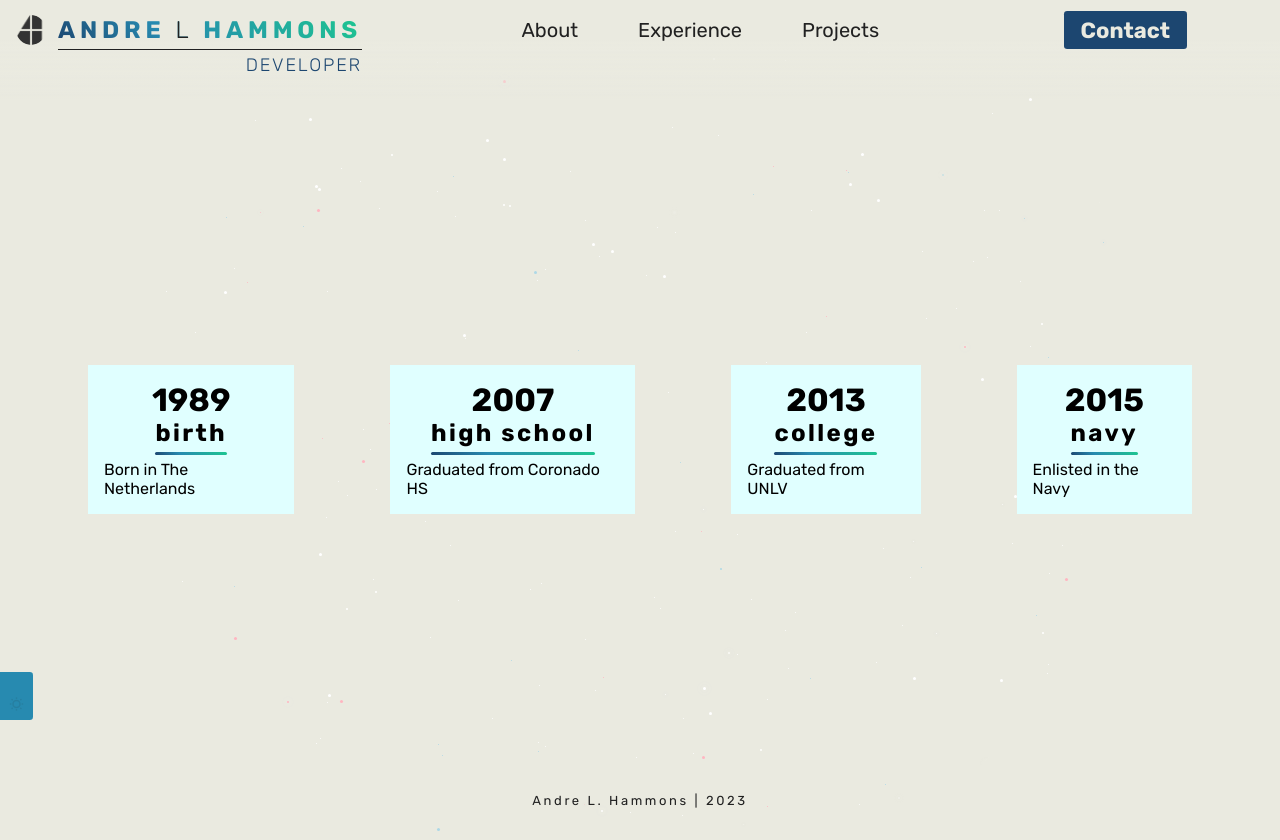
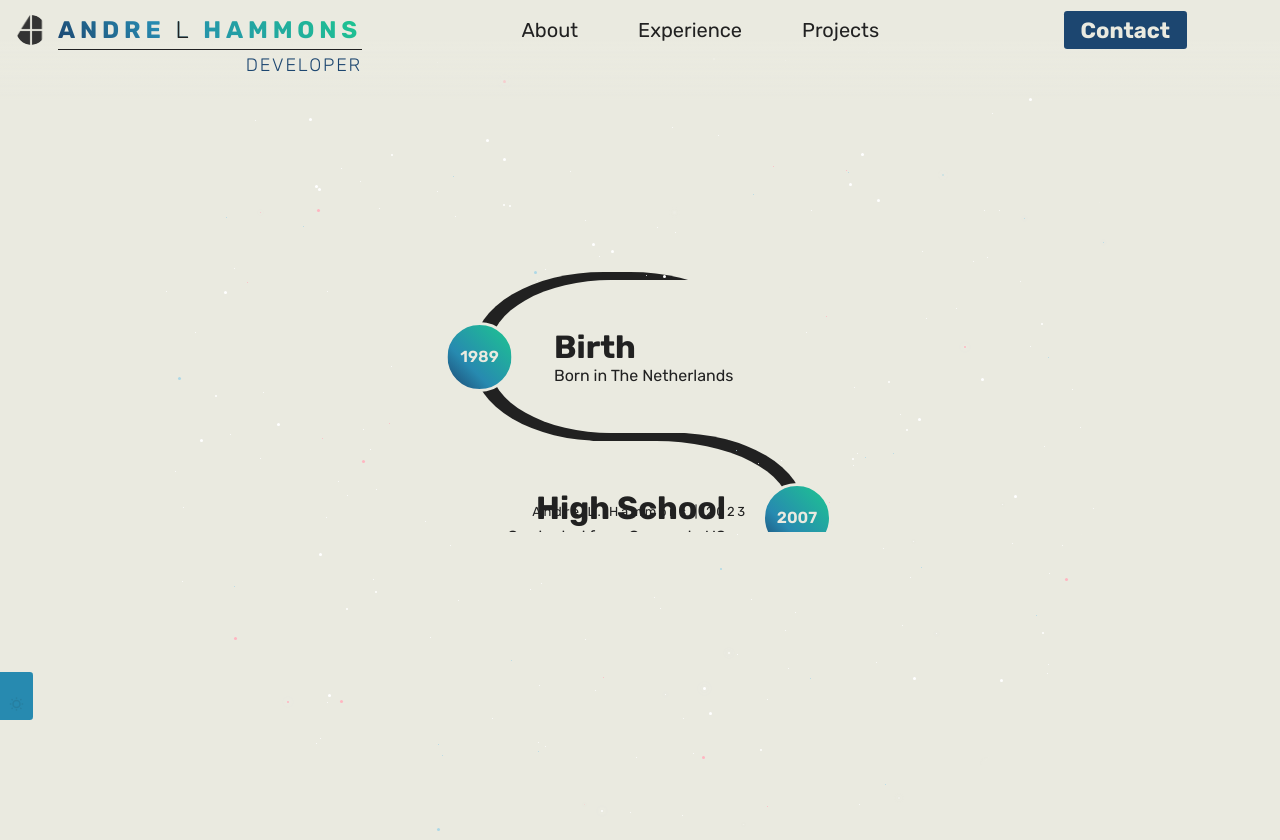
Before and after one commit to AhamSammich/dev-portfolio, an Astro site: page /timeline in a window 1280 px wide. After the commit the page ends 800 px from the top, so only its background shows below. Built offline with nearby package versions, Linux system fonts and the light colour scheme; Astro itself is replaced by a stand-in of ours; some icons are missing.

Commit message:
Update timeline styling

```diff
--- a/src/components/Timeline.vue
+++ b/src/components/Timeline.vue
@@ -10,40 +10,127 @@ const props = defineProps<{
 
 <template>
   <div id="timeline">
-    <div id="dateline">
-      <template v-for="ev in events">
-        <div class="event-card">
-          <h1>{{ ev.year }}</h1>
-          <h2>{{ ev.name }}</h2>
-          <p>{{ ev.description }}</p>
-        </div>
-      </template>
-    </div>
+    <template v-for="ev in events">
+      <div class="event-card" :data-year="ev.year">
+        <h1>{{ ev.name }}</h1>
+        <p>{{ ev.description }}</p>
+      </div>
+    </template>
   </div>
 </template>
 
 <style scoped lang="postcss">
-#dateline {
-  height: 100dvh;
-  overflow-x: scroll;
-  overflow-y: hidden;
+#timeline {
+  height: 33dvh;
+  overflow-y: scroll;
+  overflow-x: hidden;
 
   display: flex;
+  flex-direction: column;
   justify-content: flex-start;
   align-items: center;
+  padding: 0.5rem;
+  position: relative;
+
+  &::before {
+    content: "";
+    display: block;
+    height: inherit;
+    background: linear-gradient(180deg, var(--color2), transparent, var(--color2));
+    top: 0;
+    left: 0;
+  }
 
   &::-webkit-scrollbar {
-    height: 0.3rem;
+    width: 0.1rem;
   }
 }
 
 .event-card {
+  --curve: 45%;
+  --point-size: 64px;
   display: flex;
+  width: 300px;
   flex-direction: column;
   justify-content: center;
   align-items: center;
-  background-color: lightcyan;
-  margin: 3rem;
-  padding: 1rem;
+  background-color: var(--color2);
+  color: var(--color1);
+  margin: 0.25em 5rem;
+  padding: 3rem 1rem;
+  position: relative;
+
+  &::before,
+  &::after {
+    height: 100%;
+    width: 90%;
+    position: absolute;
+    display: block;
+    z-index: -1;
+    content: "";
+    border-radius: var(--curve);
+    top: 0;
+    left: 0;
+  }
+
+  /* DATE BUBBLE */
+  &::before {
+    content: attr(data-year);
+    text-align: center;
+    display: flex;
+    flex-direction: column;
+    justify-content: center;
+    color: var(--color2);
+    font-weight: 600;
+    height: var(--point-size);
+    width: var(--point-size);
+    background: var(--gradient);
+    border: 0.2rem solid var(--color2);
+    z-index: 2;
+  }
+
+  &:nth-child(odd) {
+    border-radius: var(--curve) 0.5em 0.5em var(--curve);
+
+    & > * {
+      align-self: flex-start;
+      padding-left: 3rem;
+      text-align: left;
+    }
+
+    &::before {
+      border-radius: 50%;
+      left: 0;
+      top: 50%;
+      translate: -65% -50%;
+    }
+
+    /* TIMELINE (LEFT) */
+    &::after {
+      box-shadow: -0.5em 0 0 0.5em var(--color1);
+    }
+  }
+
+  &:nth-child(even) {
+    border-radius: 0.5em var(--curve) var(--curve) 0.5em;
+
+    & > * {
+      align-self: flex-end;
+      padding-right: 3rem;
+      text-align: right;
+    }
+
+    &::before {
+      border-radius: 50%;
+      left: 100%;
+      top: 50%;
+      translate: -40% -50%;
+    }
+
+    /* TIMELINE (RIGHT) */
+    &::after {
+      box-shadow: 2.25em 0 0 0.5em var(--color1);
+    }
+  }
 }
 </style>
--- a/src/layouts/Layout.astro
+++ b/src/layouts/Layout.astro
@@ -106,7 +106,8 @@ const { title } = Astro.props;
   }
 
   body {
-    min-height: 100svh;
+    min-height: 100vh;
+    min-height: 100dvh;
     background-color: var(--color2);
     display: flex;
     flex-direction: column;
@@ -156,13 +157,15 @@ const { title } = Astro.props;
   }
 
   footer {
+    position: absolute;
     max-width: 90%;
-    margin: -5% auto;
+    margin: 0 auto;
     padding: 1em 0;
     color: var(--color1);
     text-align: center;
     font-size: small;
     letter-spacing: 0.2em;
+    bottom: 0;
   }
 
   h2 {
@@ -180,7 +183,7 @@ const { title } = Astro.props;
   }
 
   #content-wrapper {
-    width: clamp(320px, 100svw, 1200px);
+    width: clamp(320px, 100vw, 1200px);
     height: 100%;
     position: relative;
     display: flex;
--- a/src/pages/timeline.astro
+++ b/src/pages/timeline.astro
@@ -4,24 +4,31 @@ import Timeline from "../components/Timeline.vue";
 
 const events = [
   {
-    name: "birth",
+    name: "Birth",
     year: 1989,
     description: "Born in The Netherlands",
   },
   {
-    name: "high school",
+    name: "High School",
     year: 2007,
     description: "Graduated from Coronado HS",
   },
   {
-    name: "college",
+    name: "College",
     year: 2013,
-    description: "Graduated from UNLV",
+    description:
+      "Graduated from UNLV with a Bachelor's in Interdisciplinary Studies",
   },
   {
-    name: "navy",
+    name: "Navy",
     year: 2015,
-    description: "Enlisted in the Navy",
+    description:
+      "Enlisted in the Navy and trained as a nuclear electronics technician",
+  },
+  {
+    name: "Transition",
+    year: 2023,
+    description: "Starting a new career",
   },
 ];
 ---
```
Also changed, not shown: src/pages/index.astro (+2 -6 lines).
